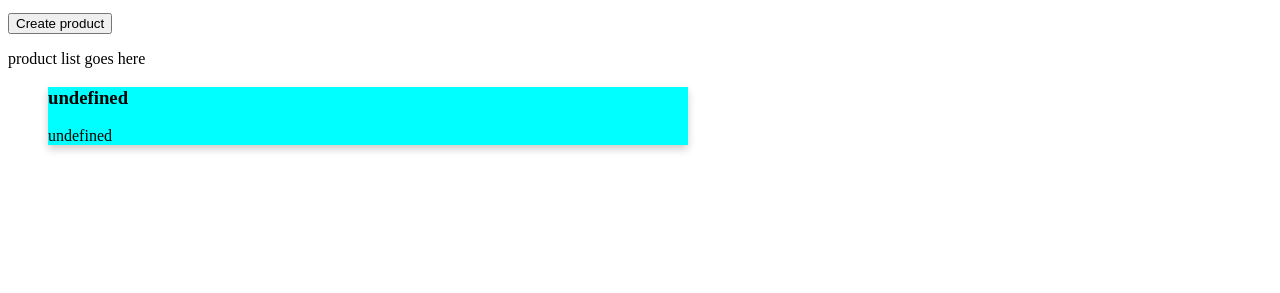
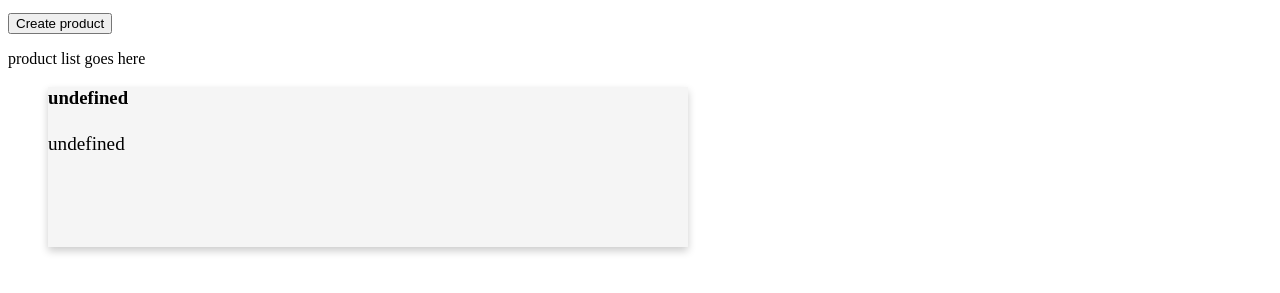
Before and after one commit to jopakka/awas-project, a website: page public/index.html in a window 1280 px wide. Shown: the part 209-502 px from the top of the page. Drawn offline with Linux system fonts and the light colour scheme.

Commit message:
styled product listing

```diff
--- a/public/js/main.js
+++ b/public/js/main.js
@@ -9,11 +9,16 @@
   // Creates form for user input to create product
   const createProductForm = () => {
     console.log("createProductForm");
+
+    // if the form already exists, then ...
     if (document.querySelector("#createProductForm")) {
       console.log("createProductForm exists");
       // delete product form
       document.querySelector("#createProductForm").remove();
-    } else {
+    }
+
+    // if the form doesn't exist, then ...
+    else {
       console.log("createProductForm does not exist");
       // create product form
 
@@ -52,7 +57,7 @@
         "createProductFormDescription"
       );
 
-      // submit form
+      // submit form button (or technically input)
       const createProductFormInputSubmit = document.createElement("input");
       createProductFormInputSubmit.setAttribute("type", "submit");
       createProductFormInputSubmit.setAttribute("value", "submit");
@@ -68,8 +73,6 @@
 
       createProductContainer.appendChild(createProductFormContainer);
       createProductFormList.appendChild(createProductContainer);
-
-      console.log("created product form");
 
       // click listener for submitting form
       createProductFormInputSubmit.addEventListener("click", (event) => {
@@ -98,7 +101,9 @@
     productContainer.classList.add("productContent");
 
     const productTitle = document.createElement("h3");
-    const productDescription = document.createElement("p");
+    productTitle.classList.add("productTitle");
+    const productDescription = document.createElement("article");
+    productDescription.classList.add("productDescription")
 
     productTitle.innerHTML = title;
     productDescription.innerHTML = description;
--- a/public/styles/styles.css
+++ b/public/styles/styles.css
@@ -19,5 +19,31 @@
 }
 
 .productContent {
-    background-color: aqua;
+    background-color: whitesmoke;
 }
+
+.productDescription {
+    display: flex;
+    justify-content: flex-start;
+    height: 50%;
+    width: 100%;
+    min-width: 100%;
+    min-height: 120px;
+    max-width: 100%;
+    max-height: 50%;
+    overflow: auto;
+    word-break: break-word;
+    font-family: "Architects Daughter", serif;
+    font-size: larger;
+    line-height: 33px;
+    line-break: auto;
+    white-space: pre-line;
+}
+
+.productTitle {
+    display: flex;
+    justify-content: flex-start;
+    overflow: auto;
+    max-width: 100%;
+    max-height: 40px;
+}
```
